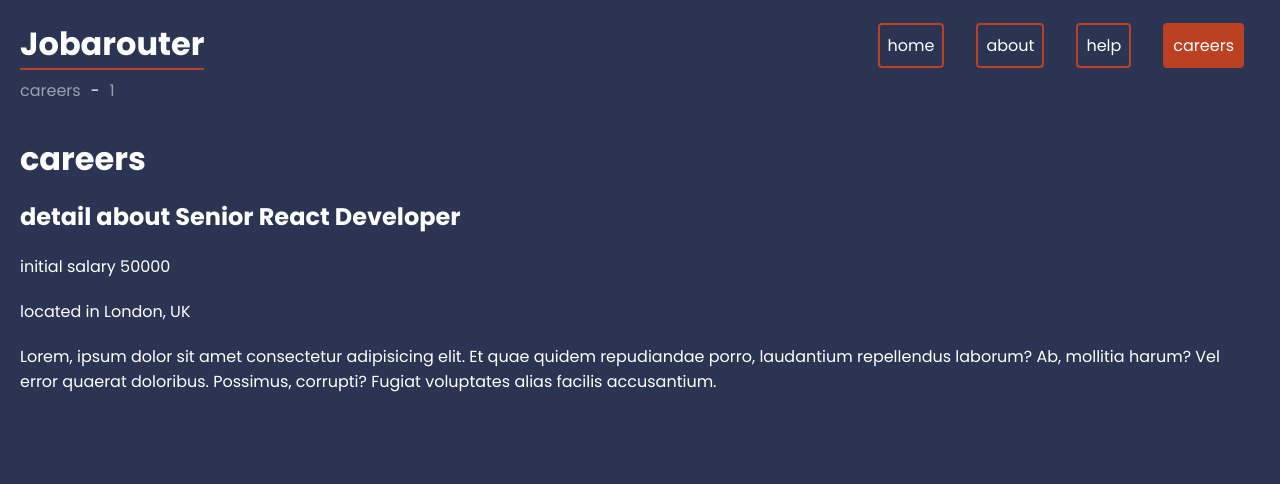
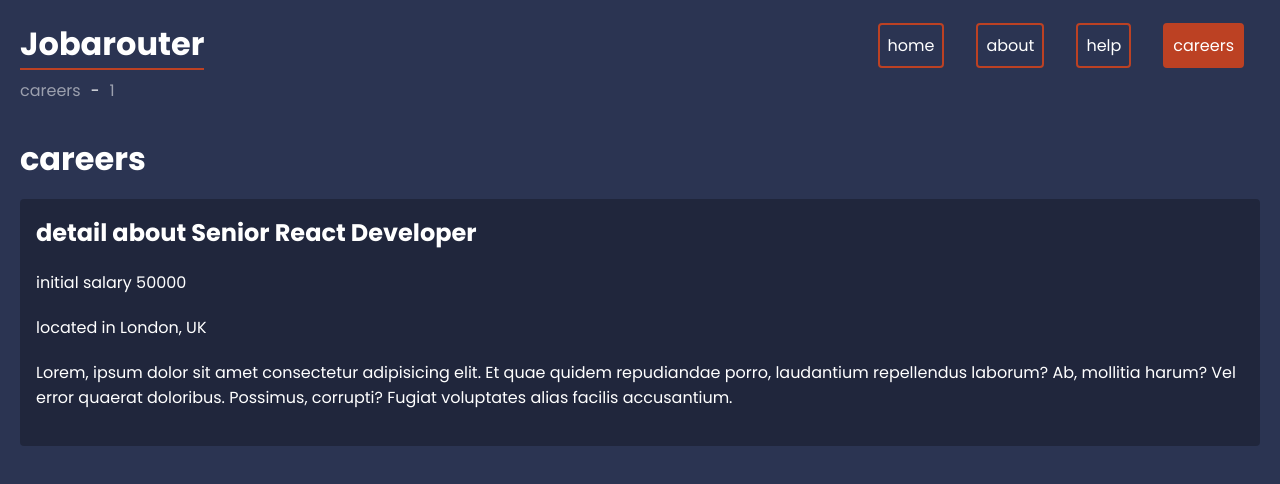
Before and after one commit to AmirManshadi/jobarouter, a React (Create React App) app: page /careers/1 in a window 1280 px wide. Shown: the top 484 px of the page. Built offline with nearby package versions, Linux system fonts and the light colour scheme; data requests are answered from the project's data file.

Commit message:
styled career-details and removed transitions

```diff
--- a/src/index.css
+++ b/src/index.css
@@ -148,7 +148,6 @@ main {
 	background-color: var(--secondary);
 	outline-width: 0;
 	border-radius: 4px;
-	transition: background 300ms, border-color 300ms;
 }
 .contact form .input-group > input:focus-visible,
 .contact form .input-group > textarea:focus-visible {
@@ -183,7 +182,6 @@ main {
 }
 .contact form .btn-group svg {
 	fill: var(--primary);
-	transition: fill 300ms;
 }
 .contact form .btn-group a:hover svg {
 	fill: #e04f2b;
@@ -198,19 +196,24 @@ main {
 	gap: 1rem;
 }
 .careers-layout .careers > a {
-	background-color: #373f5c;
+	background-color: #0004;
 	border-radius: 4px;
 	padding: 1rem;
-	transition: background 300ms;
 }
 .careers-layout .careers > a:hover {
-	background-color: #323755;
+	background-color: #0001;
 }
 .careers-layout .careers a p {
 	margin: 1rem 0 0;
 }
 .careers-layout .careers .error-message a {
 	text-decoration: underline;
+}
+
+.careers-layout .career-detail {
+  background-color: #0004;
+  border-radius: 4px;
+  padding: 1rem;
 }
 
 /* breadcrumbs */
```
